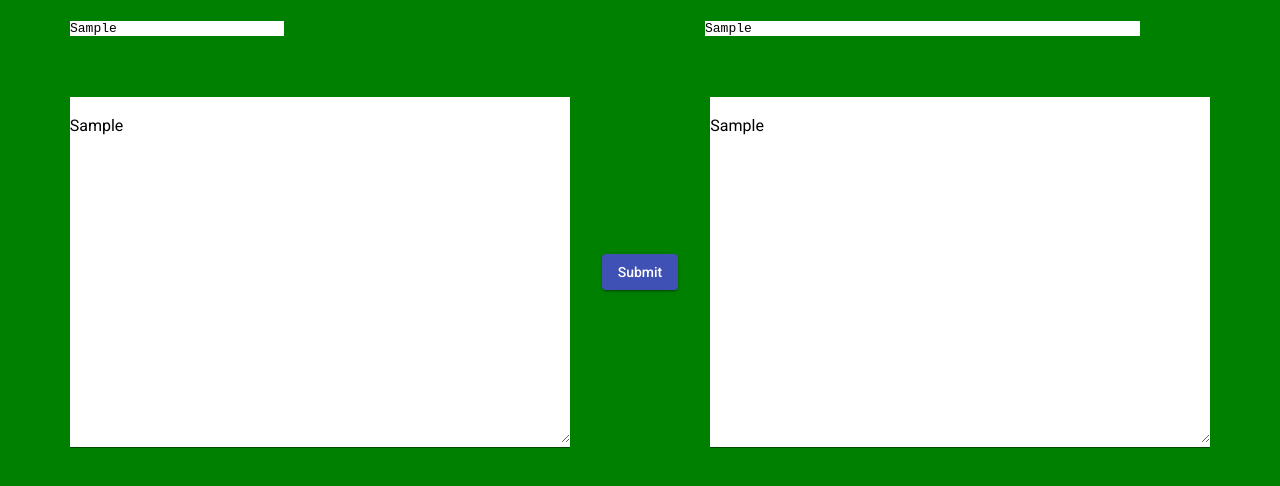
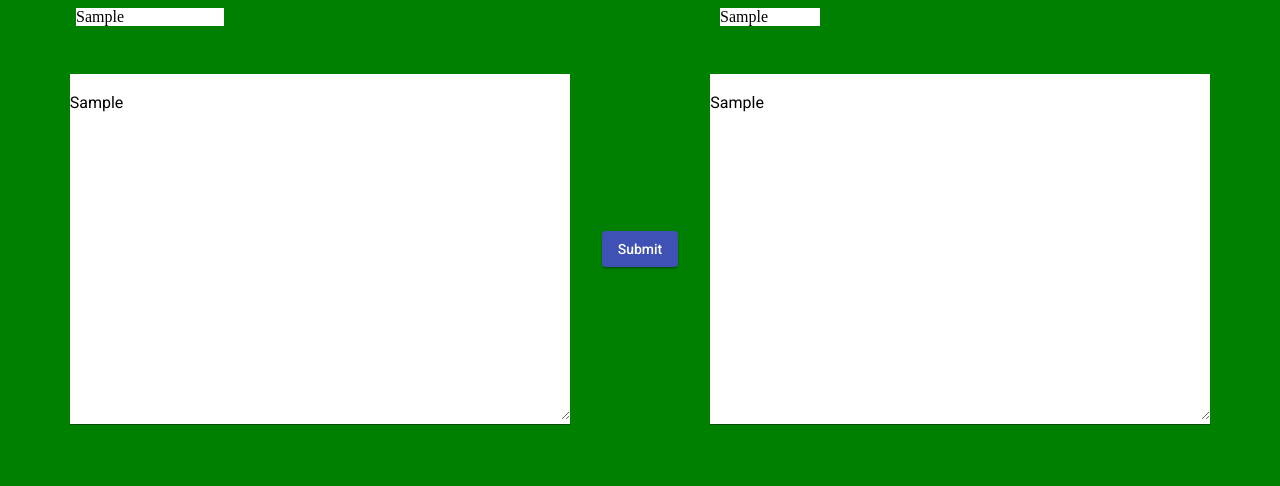
Before and after one commit to SeanGallen/doesItMatch, an Angular app: page / in a window 1280 px wide. Both pictures are taken after typing "Sample", "Sample" into the empty fields and a click on the button "Submit". Shown: the top 486 px of the page. Built offline with nearby package versions, Linux system fonts and the light colour scheme.

Commit message:
figured out the overflow-warp break-word

```diff
--- a/src/app/component/input-page/input-page.component.css
+++ b/src/app/component/input-page/input-page.component.css
@@ -2,12 +2,16 @@
   margin-left: 2em;
   background-color: white;
   margin-right: 20em;
+  overflow-wrap: break-word;
+  white-space: pre-wrap;
 }
 
 .textBReturn {
   margin-left: 5em;
   background-color: white;
-
+  margin-right: 20em;
+  overflow-wrap: break-word;
+  white-space: pre-wrap;
 }
 
 .textBox{
--- a/src/app/component/input-page/input-page.component.html
+++ b/src/app/component/input-page/input-page.component.html
@@ -1,11 +1,17 @@
 <form *ngIf="returnValue" [formGroup]="textResult">
   <div class="returnTextElement">
-    <div class="textBox">
+      <div class="textBox">
+          <div class="textAReturn"><span [innerHTML]='textAReturn'></span></div>
+      </div>
+      <div class="textBox">
+          <div class="textBReturn"><span [innerHTML]='textBReturn'></span></div>
+      </div>
+    <!-- <div class="textBox">
      <pre class="textAReturn"><span [innerHTML]='textAReturn'></span></pre>
     </div>
     <div class="textBox">
       <pre class="textBReturn"><span [innerHTML]='textBReturn'></span></pre>
-    </div>
+    </div> -->
   </div>
 </form>
 
```
